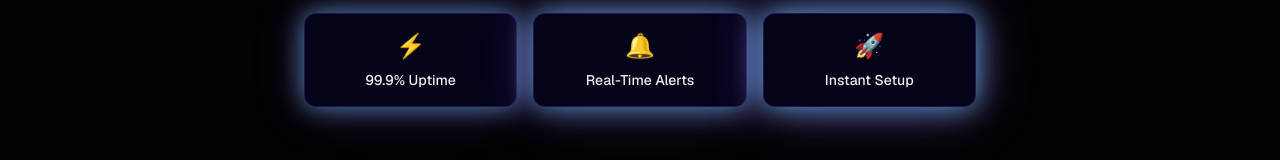
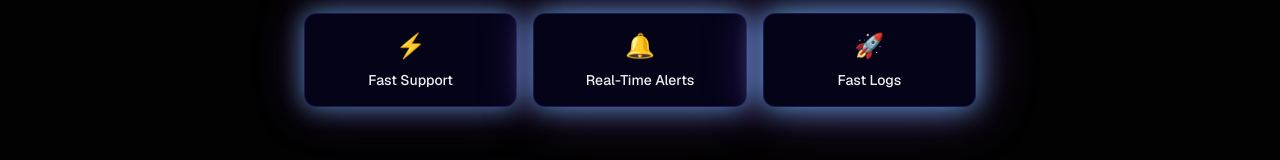
Before and after one commit to ppg63275-ai/novanotifweb, a Next.js app: page / in a window 1280 px wide. Shown: the part 522-682 px from the top of the page. Built offline with nearby package versions, Linux system fonts and the light colour scheme.

Commit message:
Update hero-section.tsx

```diff
--- a/components/hero-section.tsx
+++ b/components/hero-section.tsx
@@ -43,9 +43,9 @@ export default function HeroSection() {
         {/* Feature badges */}
         <div className="grid grid-cols-1 sm:grid-cols-3 gap-4 mt-16 max-w-2xl mx-auto">
           {[
-            { label: "99.9% Uptime", icon: "⚡" },
+            { label: "Fast Support", icon: "⚡" },
             { label: "Real-Time Alerts", icon: "🔔" },
-            { label: "Instant Setup", icon: "🚀" },
+            { label: "Fast Logs", icon: "🚀" },
           ].map((feature, i) => (
             <div
               key={i}
```
